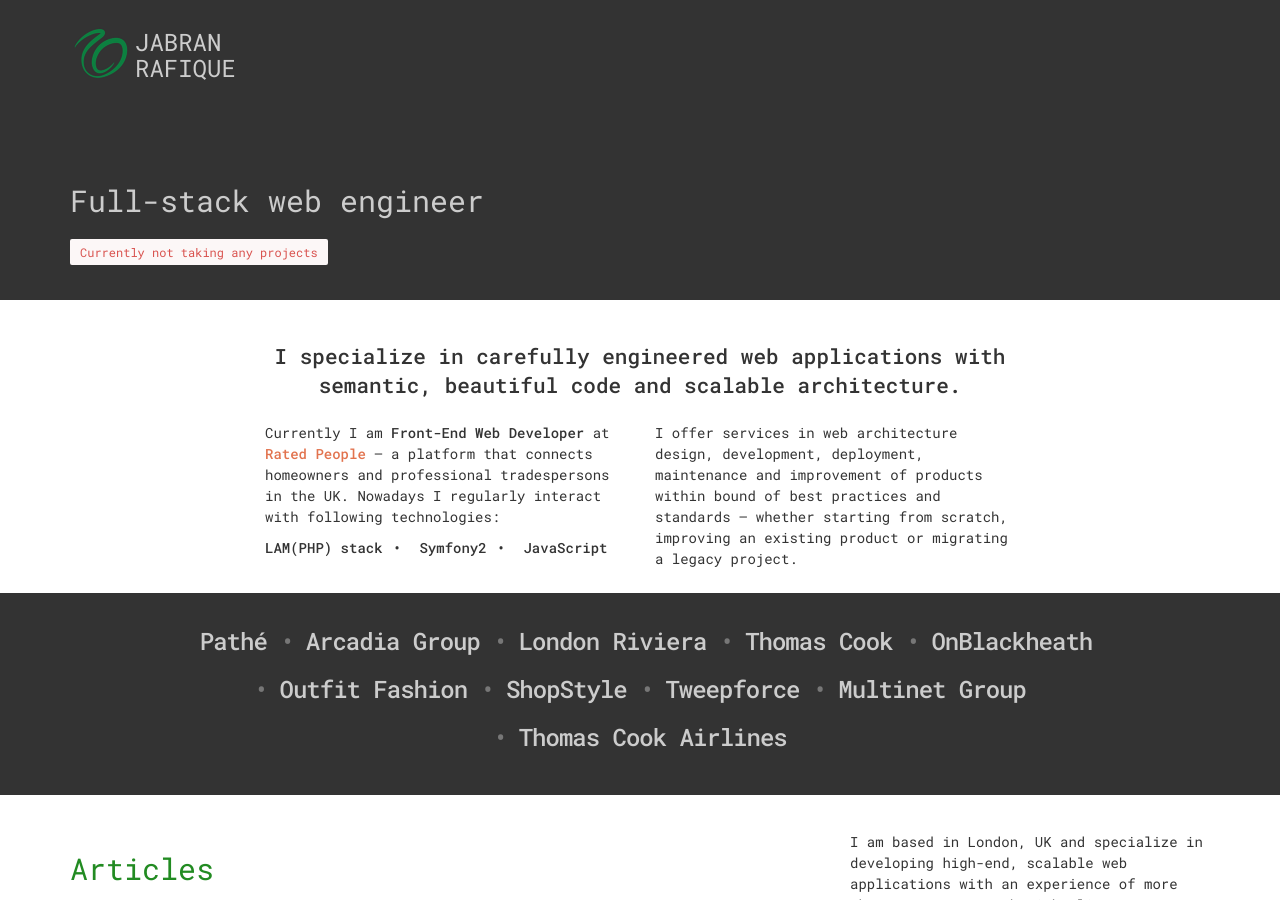
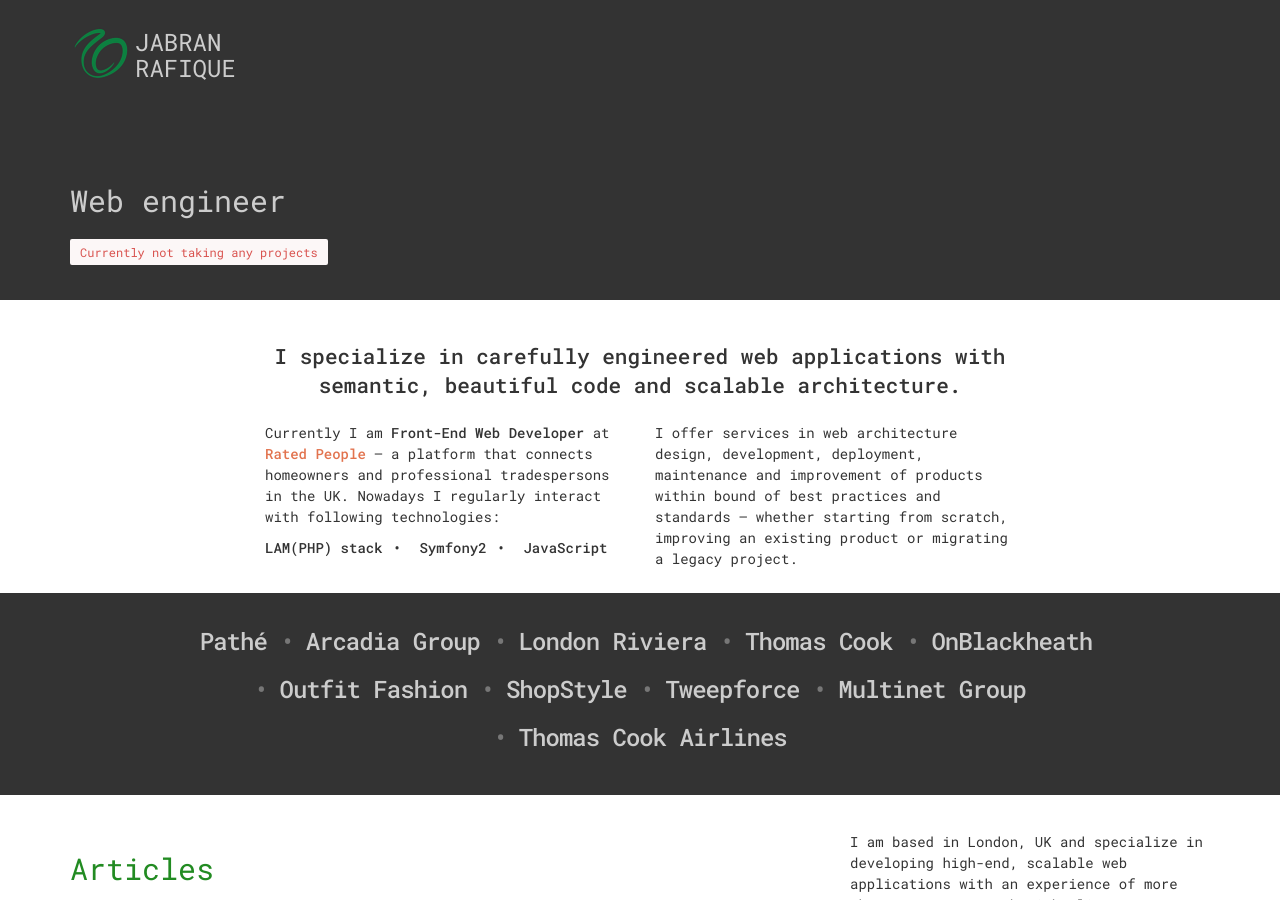
Before and after one commit to jabranr/jabranr.github.io-legacy, a Jekyll site: the page built from index.html, in a window 1280 px wide and 900 px high. Built offline with Jekyll 4.4.1, drawn with Linux system fonts in a browser that asks for light colours; the list of posts is cut into pages by our own code.

Commit message:
update copy, enable CSS compression

```diff
--- a/_config.yml
+++ b/_config.yml
@@ -1,7 +1,7 @@
 # Site settings
 title: Jabran Rafique
 email: hello@jabran.me
-profession: Full-stack web engineer
+profession: Web engineer
 tagline: I like to develop on ideas that are useful and beneficial to everyone.
 description: >
   Currently I am Front-end web developer at Rated People, an
@@ -39,7 +39,7 @@
 
 sass:
   sass_dir: _scss
-  # style: compressed
+  style: compressed
 
 facebook:
   username: jabranr
```
